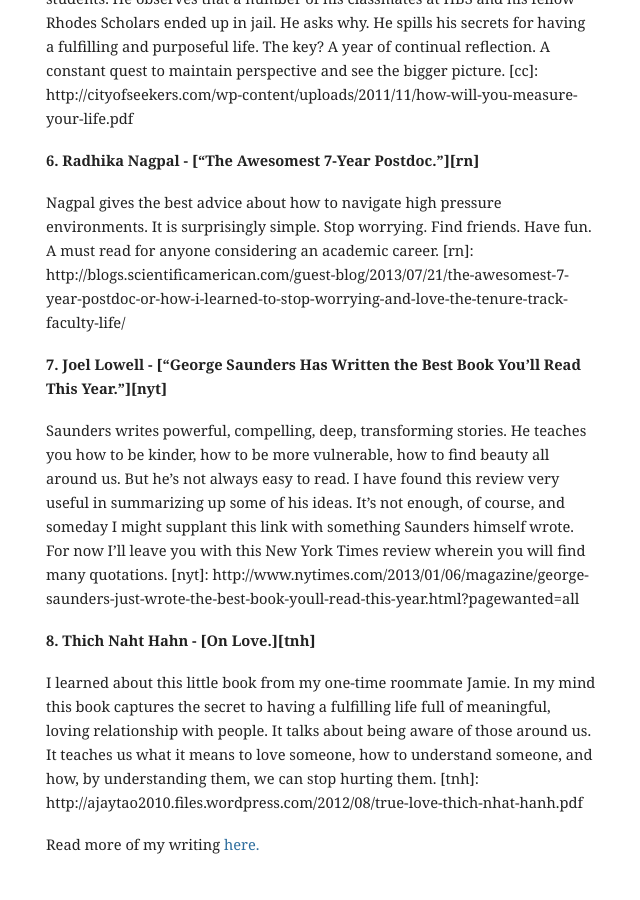
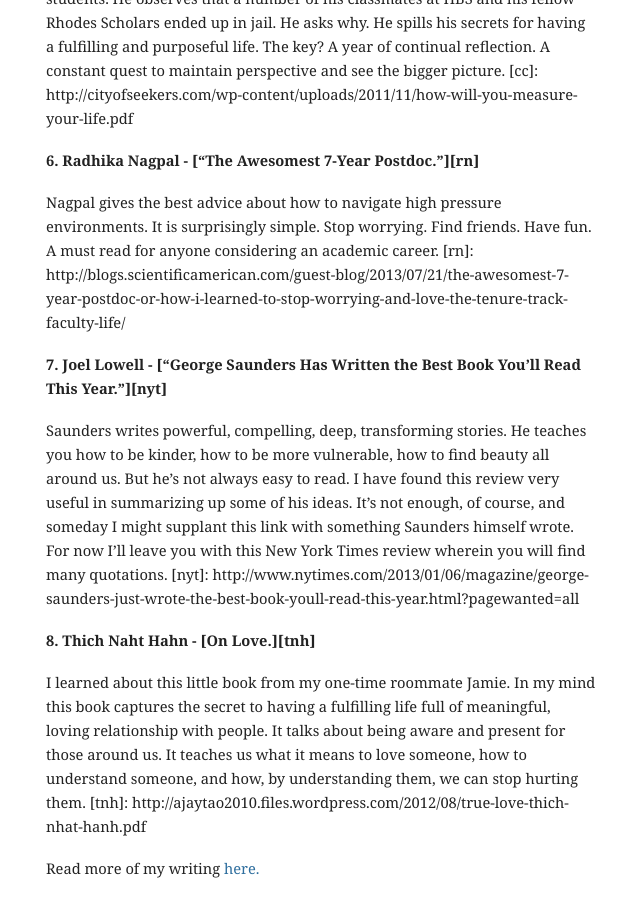
Before and after one commit to mbwong/mbwong.github.com, a Jekyll site: the page built from _posts/2013-09-13-things-i-read-often.md, in a window 1280 px wide and 900 px high, scrolled down 1142 px. Shown: the whole window, without its empty margins (304-944 px from the left). Built offline with Jekyll 4.4.1, drawn with Linux system fonts in a browser that asks for light colours; before the commit the page ends 2018 px from its top, so only the background shows below that.

Commit message:
Update 2013-09-13-things-i-read-often.md

```diff
--- a/_posts/2013-09-13-things-i-read-often.md
+++ b/_posts/2013-09-13-things-i-read-often.md
@@ -45,5 +45,5 @@
 
 __8. Thich Naht Hahn - [On Love.][tnh]__
 
-I learned about this little book from my one-time roommate Jamie. In my mind this book captures the secret to having a fulfilling life full of meaningful, loving relationship with people. It talks about being aware of those around us. It teaches us what it means to love someone, how to understand someone, and how, by understanding them, we can stop hurting them.
+I learned about this little book from my one-time roommate Jamie. In my mind this book captures the secret to having a fulfilling life full of meaningful, loving relationship with people. It talks about being aware and present for those around us. It teaches us what it means to love someone, how to understand someone, and how, by understanding them, we can stop hurting them.
 [tnh]: http://ajaytao2010.files.wordpress.com/2012/08/true-love-thich-nhat-hanh.pdf
```
